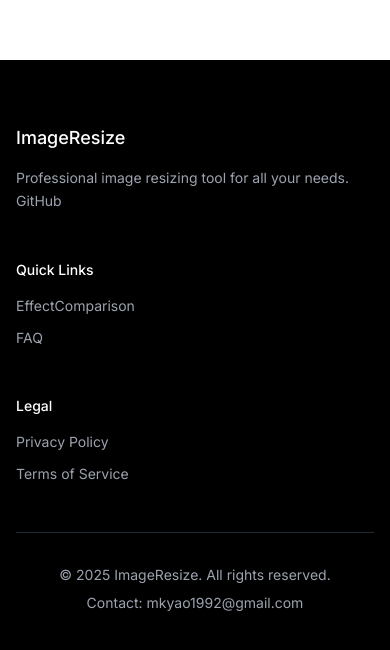
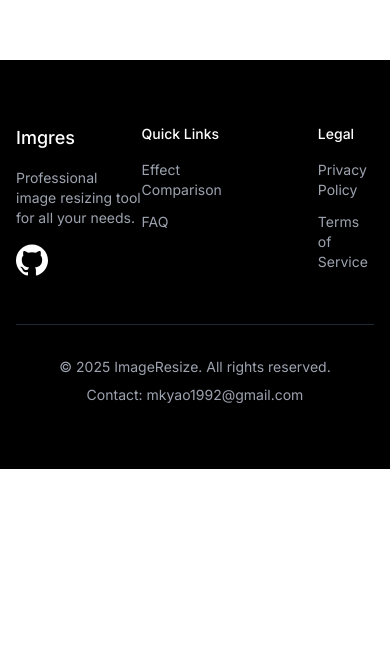
Before and after one commit to wms-why/imgres-web, a Next.js app: page / in a window 390 px wide. Shown: the part 3041-3691 px from the top of the page. After the commit the page ends 3510 px from the top, so only its background shows below. Built offline with nearby package versions, Linux system fonts and the light colour scheme.

Commit message:
美化ui

```diff
--- a/app/components/Footer.tsx
+++ b/app/components/Footer.tsx
@@ -3,21 +3,23 @@
 const Footer = () => {
   return (
     <footer className="w-full bg-black text-gray-400">
-      <div className="max-w-[1024px] mx-auto px-4 sm:px-6 lg:px-8 py-16">
-        <div className="grid grid-cols-1 md:grid-cols-3 gap-12">
-          <div>
-            <h3 className="text-white text-lg font-medium mb-4">ImageResize</h3>
-            <p className="text-sm">
+      <div className="w-full mx-auto px-4 sm:px-6 lg:px-8 py-16">
+        <div className="flex ">
+          <div className='w-1/2'>
+            <h3 className="text-white text-lg font-medium mb-4">Imgres</h3>
+            <p className="text-sm mb-4">
               Professional image resizing tool for all your needs.
             </p>
-            {/* 添加github链接 */}
-            <a href="https://github.com/wms-why/imgres-web" target="_blank" rel="noopener noreferrer" className="text-sm hover:text-white transition-colors">GitHub</a>
+            <a href="https://github.com/wms-why/imgres-web" target="_blank" rel="noopener noreferrer" className="text-sm hover:text-white transition-colors">
+              <svg role="img" width="32" height="32" viewBox="0 0 24 24" xmlns="http://www.w3.org/2000/svg" style={{ filter: "invert(1)" }}><title>GitHub</title><path d="M12 .297c-6.63 0-12 5.373-12 12 0 5.303 3.438 9.8 8.205 11.385.6.113.82-.258.82-.577 0-.285-.01-1.04-.015-2.04-3.338.724-4.042-1.61-4.042-1.61C4.422 18.07 3.633 17.7 3.633 17.7c-1.087-.744.084-.729.084-.729 1.205.084 1.838 1.236 1.838 1.236 1.07 1.835 2.809 1.305 3.495.998.108-.776.417-1.305.76-1.605-2.665-.3-5.466-1.332-5.466-5.93 0-1.31.465-2.38 1.235-3.22-.135-.303-.54-1.523.105-3.176 0 0 1.005-.322 3.3 1.23.96-.267 1.98-.399 3-.405 1.02.006 2.04.138 3 .405 2.28-1.552 3.285-1.23 3.285-1.23.645 1.653.24 2.873.12 3.176.765.84 1.23 1.91 1.23 3.22 0 4.61-2.805 5.625-5.475 5.92.42.36.81 1.096.81 2.22 0 1.606-.015 2.896-.015 3.286 0 .315.21.69.825.57C20.565 22.092 24 17.592 24 12.297c0-6.627-5.373-12-12-12" /></svg>
+            </a>
           </div>
+          <div className='flex justify-center gap-24 '>
             <div>
               <h4 className="text-white text-sm font-medium mb-4">Quick Links</h4>
               <ul className="space-y-3 text-sm">
                 <li>
-                <a href="/#EffectComparison" className="hover:text-white transition-colors">EffectComparison</a>
+                  <a href="/#EffectComparison" className="hover:text-white transition-colors">Effect Comparison</a>
                 </li>
                 <li>
                   <a href="/#faq" className="hover:text-white transition-colors">FAQ</a>
@@ -36,6 +38,8 @@
               </ul>
             </div>
           </div>
+
+        </div>
         <div className="mt-12 pt-8 border-t border-gray-800 text-sm text-center">
           <p>&copy; {new Date().getFullYear()} ImageResize. All rights reserved.</p>
           <p className="mt-2">Contact: <a href="mailto:author@example.com" className="hover:text-white transition-colors">mkyao1992@gmail.com</a></p>
--- a/app/components/Header.tsx
+++ b/app/components/Header.tsx
@@ -16,7 +16,7 @@
             </h1>
           </div>
           <div className="hidden md:flex items-center space-x-8">
-            <a href="/#EffectComparison" className="text-gray-300 hover:text-white transition-colors">EffectComparison</a>
+            <a href="/#EffectComparison" className="text-gray-300 hover:text-white transition-colors">Effect Comparison</a>
             <a href="/#faq" className="text-gray-300 hover:text-white transition-colors">FAQ</a>
           </div>
           <div className="hidden md:flex items-center space-x-8">
```
Lines whose indentation alone changed are shown as unchanged.
